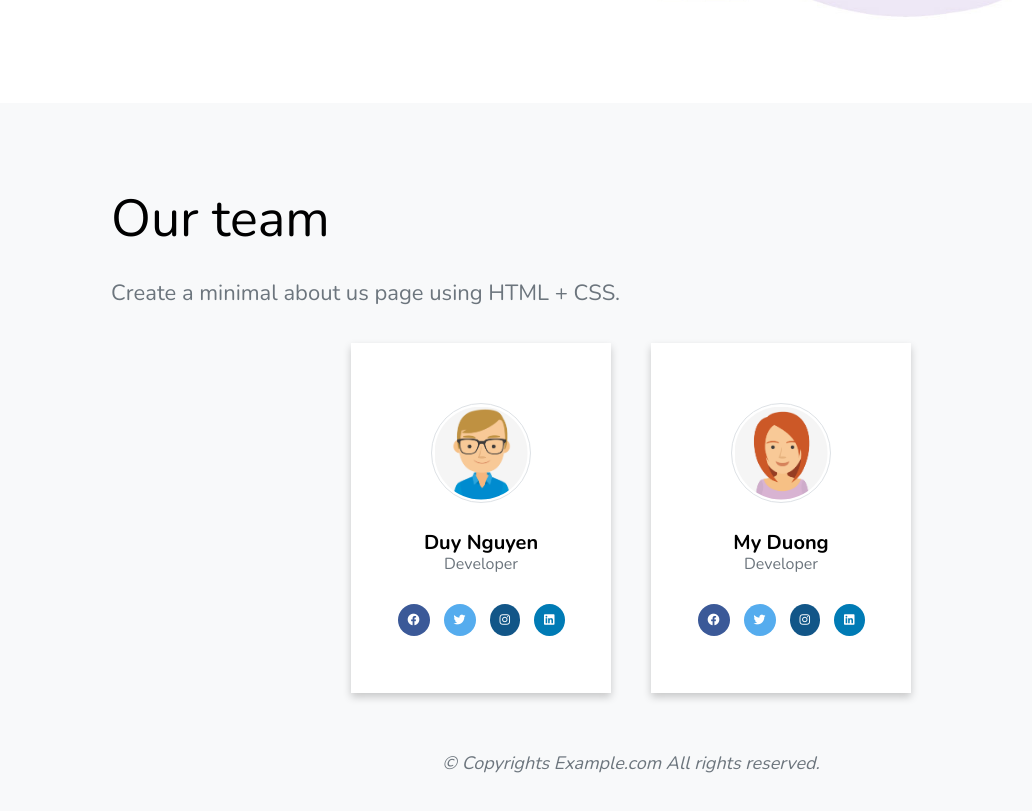
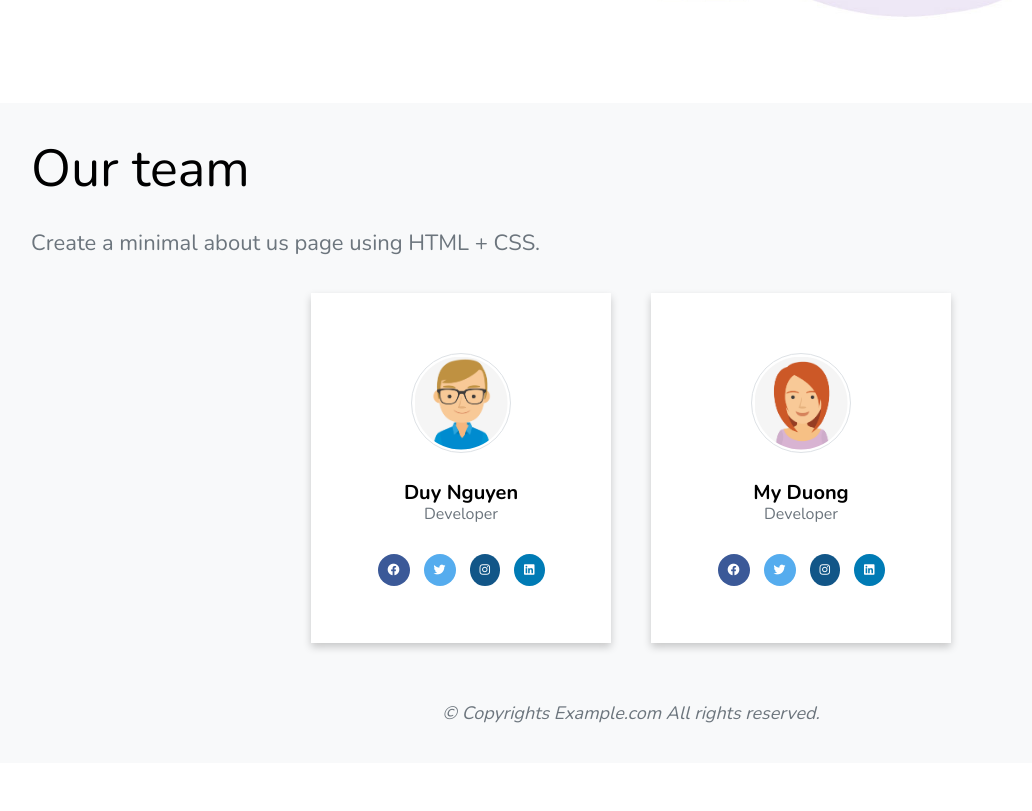
Before and after one commit to chenjiinguyen/AboutUs-Demo, a plain HTML site: page index.html in a window 1280 px wide. Shown: the part 1720-2531 px from the top of the page, without its empty margins (9-1041 px from the left). After the commit the page ends 2483 px from the top, so only its background shows below. Drawn offline with nearby package versions, Linux system fonts and the light colour scheme.

Commit message:
Fix CSS Final

```diff
--- a/assets/css/style.css
+++ b/assets/css/style.css
@@ -109,7 +109,7 @@
 
 .align-90
 {
-	padding: 50px 80px 0;
+	/* padding: 50px 80px 0; */
 	width: 1200px;
 }
 
```
